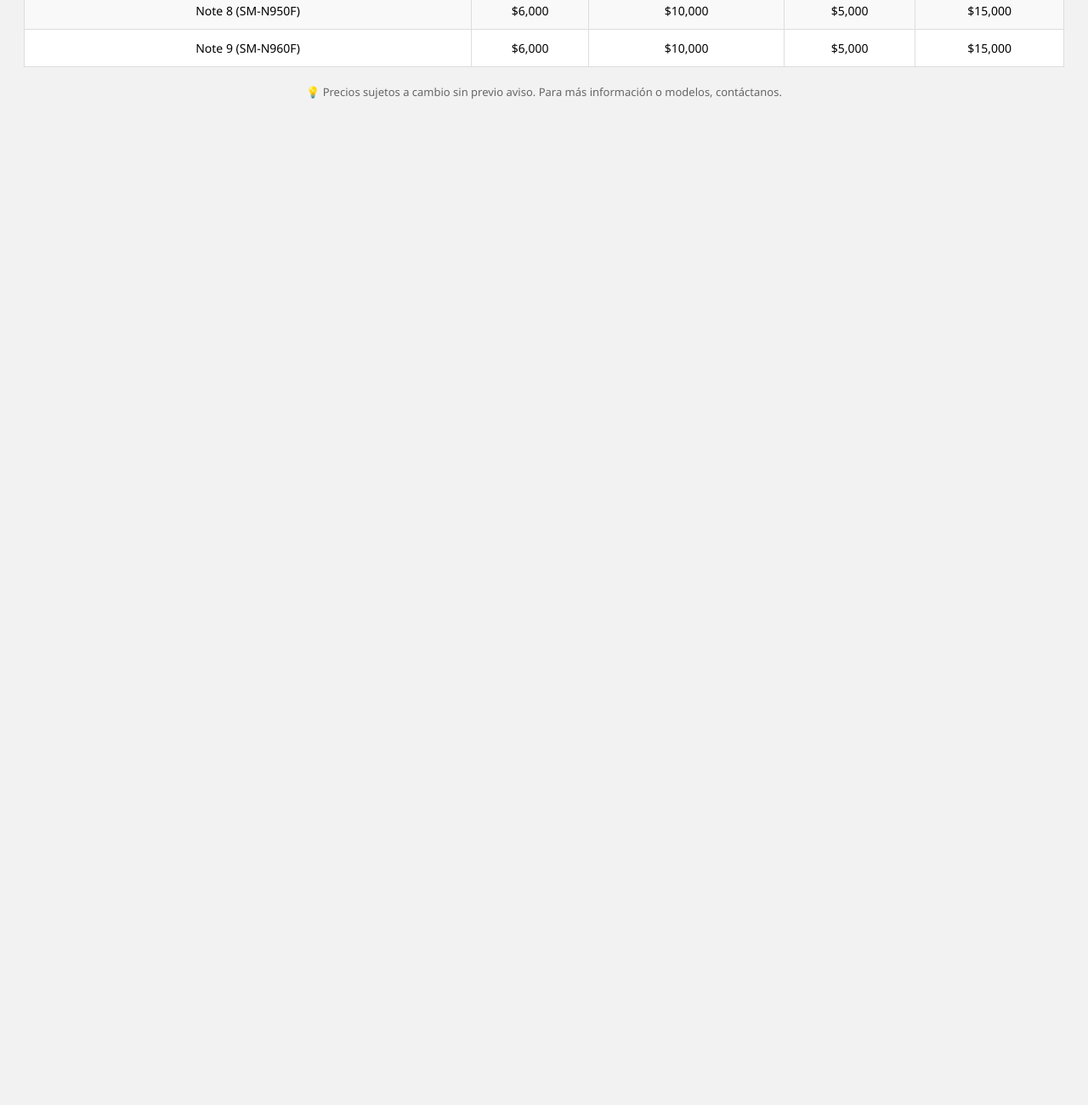
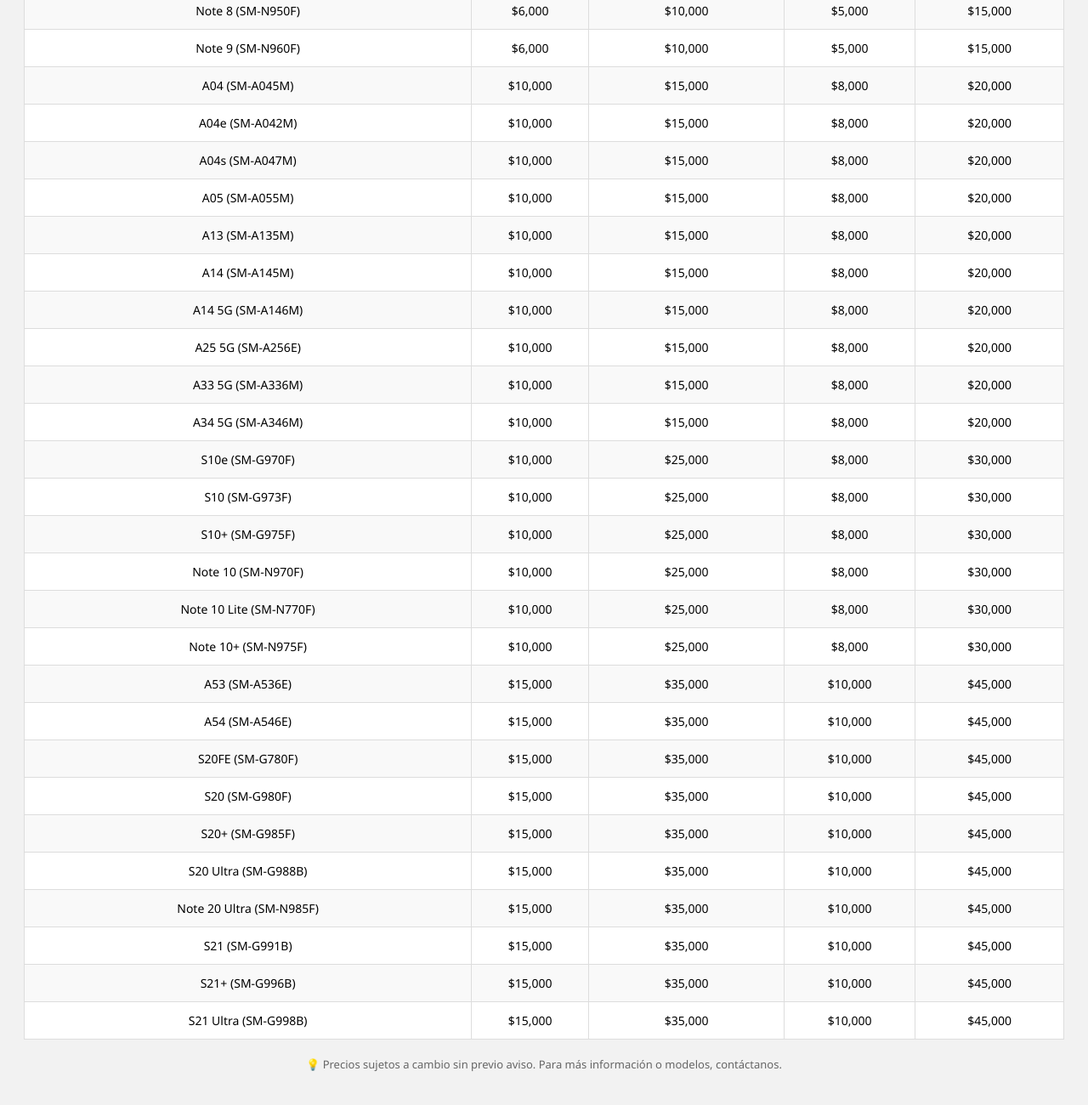
Before and after one commit to matiiroda/Lista-de-precios, a plain HTML site: page index.html in a window 1280 px wide. Shown: the part 2404-3704 px from the top of the page at 85% size. Before the commit the page ends 2562 px from the top, so only its background shows below. Drawn offline with Linux system fonts and the light colour scheme.

Commit message:
Add files via upload

```diff
--- a/index.html
+++ b/index.html
@@ -161,6 +161,32 @@
       <tr><td>S9/S9Plus (SM-G960F/SM-G965F)</td><td>6000</td><td>10000</td><td>5000</td><td>15000</td></tr>
       <tr><td>Note 8 (SM-N950F)</td><td>6000</td><td>10000</td><td>5000</td><td>15000</td></tr>
       <tr><td>Note 9 (SM-N960F)</td><td>6000</td><td>10000</td><td>5000</td><td>15000</td></tr>
+      <tr><td>A04 (SM-A045M)</td><td>10000</td><td>15000</td><td>8000</td><td>20000</td></tr>
+      <tr><td>A04e (SM-A042M)</td><td>10000</td><td>15000</td><td>8000</td><td>20000</td></tr>
+      <tr><td>A04s (SM-A047M)</td><td>10000</td><td>15000</td><td>8000</td><td>20000</td></tr>
+      <tr><td>A05 (SM-A055M)</td><td>10000</td><td>15000</td><td>8000</td><td>20000</td></tr>
+      <tr><td>A13 (SM-A135M)</td><td>10000</td><td>15000</td><td>8000</td><td>20000</td></tr>
+      <tr><td>A14 (SM-A145M)</td><td>10000</td><td>15000</td><td>8000</td><td>20000</td></tr>
+      <tr><td>A14 5G (SM-A146M)</td><td>10000</td><td>15000</td><td>8000</td><td>20000</td></tr>
+      <tr><td>A25 5G (SM-A256E)</td><td>10000</td><td>15000</td><td>8000</td><td>20000</td></tr>
+      <tr><td>A33 5G (SM-A336M)</td><td>10000</td><td>15000</td><td>8000</td><td>20000</td></tr>
+      <tr><td>A34 5G (SM-A346M)</td><td>10000</td><td>15000</td><td>8000</td><td>20000</td></tr>
+      <tr><td>S10e (SM-G970F)</td><td>10000</td><td>25000</td><td>8000</td><td>30000</td></tr>
+      <tr><td>S10 (SM-G973F)</td><td>10000</td><td>25000</td><td>8000</td><td>30000</td></tr>
+      <tr><td>S10+ (SM-G975F)</td><td>10000</td><td>25000</td><td>8000</td><td>30000</td></tr>
+      <tr><td>Note 10 (SM-N970F)</td><td>10000</td><td>25000</td><td>8000</td><td>30000</td></tr>
+      <tr><td>Note 10 Lite (SM-N770F)</td><td>10000</td><td>25000</td><td>8000</td><td>30000</td></tr>
+      <tr><td>Note 10+ (SM-N975F)</td><td>10000</td><td>25000</td><td>8000</td><td>30000</td></tr>
+      <tr><td>A53 (SM-A536E)</td><td>15000</td><td>35000</td><td>10000</td><td>45000</td></tr>
+      <tr><td>A54 (SM-A546E)</td><td>15000</td><td>35000</td><td>10000</td><td>45000</td></tr>
+      <tr><td>S20FE (SM-G780F)</td><td>15000</td><td>35000</td><td>10000</td><td>45000</td></tr>
+      <tr><td>S20 (SM-G980F)</td><td>15000</td><td>35000</td><td>10000</td><td>45000</td></tr>
+      <tr><td>S20+ (SM-G985F)</td><td>15000</td><td>35000</td><td>10000</td><td>45000</td></tr>
+      <tr><td>S20 Ultra (SM-G988B)</td><td>15000</td><td>35000</td><td>10000</td><td>45000</td></tr>
+      <tr><td>Note 20 Ultra (SM-N985F)</td><td>15000</td><td>35000</td><td>10000</td><td>45000</td></tr>
+      <tr><td>S21 (SM-G991B)</td><td>15000</td><td>35000</td><td>10000</td><td>45000</td></tr>
+      <tr><td>S21+ (SM-G996B)</td><td>15000</td><td>35000</td><td>10000</td><td>45000</td></tr>
+      <tr><td>S21 Ultra (SM-G998B)</td><td>15000</td><td>35000</td><td>10000</td><td>45000</td></tr>
 
 
 
```
